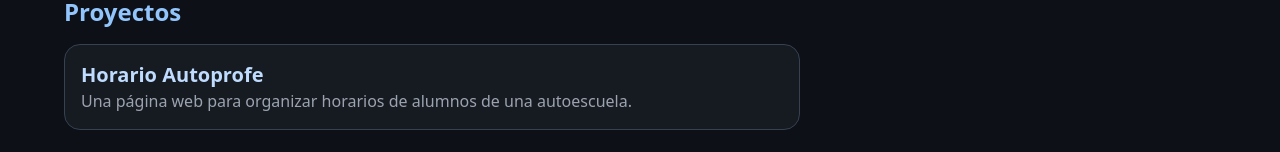
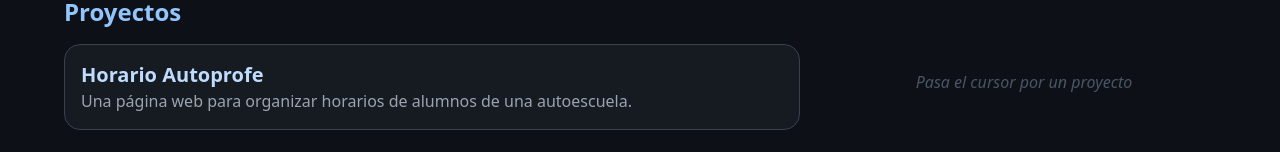
Before and after one commit to Davivp23/DavidVaz, a React (Vite) app: page / in a window 1280 px wide. Shown: the part 392-544 px from the top of the page. Built offline with nearby package versions, Linux system fonts and the light colour scheme.

Commit message:
Refactor ProjectPreview component: enhance conditional rendering and add mode to AnimatePresence

```diff
--- a/src/components/ProjectPreview.jsx
+++ b/src/components/ProjectPreview.jsx
@@ -3,8 +3,8 @@ import { motion, AnimatePresence } from 'framer-motion';
 
 export default function ProjectPreview({ project }) {
   return (
-    <AnimatePresence>
-      {project && (
+    <AnimatePresence mode="wait">
+      {project ? (
         <motion.div
           key={project.id}
           initial={{ opacity: 0, scale: 0.95, y: 10 }}
@@ -19,6 +19,17 @@ export default function ProjectPreview({ project }) {
             className="rounded-lg"
           />
         </motion.div>
+      ) : (
+        <motion.div
+          key="placeholder"
+          initial={{ opacity: 0, y: 10 }}
+          animate={{ opacity: 1, y: 0 }}
+          exit={{ opacity: 0, y: 10 }}
+          transition={{ duration: 0.3 }}
+          className="text-gray-600 italic text-center px-4"
+        >
+          Pasa el cursor por un proyecto
+        </motion.div>
       )}
     </AnimatePresence>
   );
```
